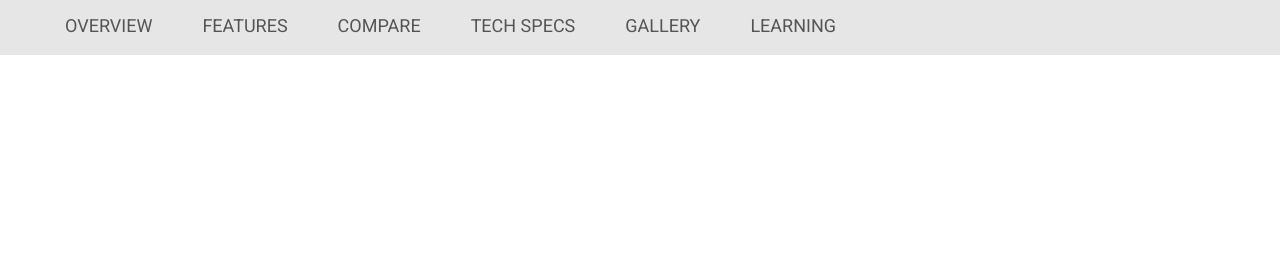
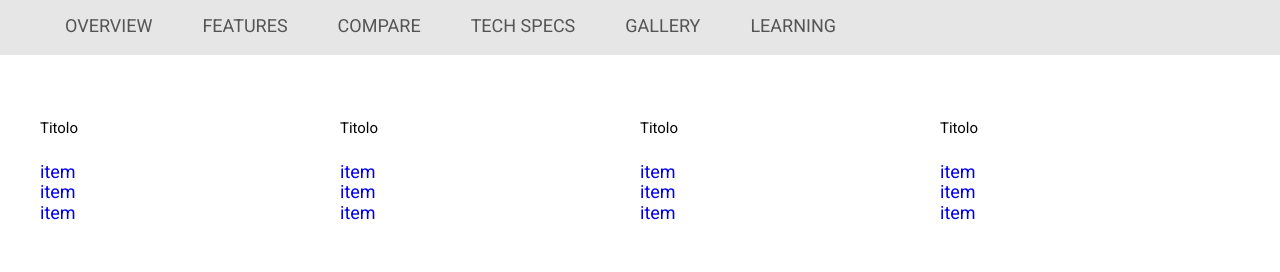
Before and after one commit to ValerioFarina/sass-painter, a website: page index.html in a window 1280 px wide. Shown: the part 670-942 px from the top of the page. Before the commit the page ends 800 px from the top, so only its background shows below. Drawn offline with Linux system fonts and the light colour scheme.

Commit message:
Creata struttura base per i menu del footer

```diff
--- a/index.html
+++ b/index.html
@@ -241,5 +241,111 @@
                 </div>
             </nav>
         </header>
+
+        <main>
+
+        </main>
+
+        <footer>
+            <div id="footer-menus">
+                <div class="container">
+                    <div class="footer-menu float-left">
+                        <h5>
+                            Titolo
+                        </h5>
+                        <ul>
+                            <li>
+                                <a href="#">
+                                    item
+                                </a>
+                            </li>
+                            <li>
+                                <a href="#">
+                                    item
+                                </a>
+                            </li>
+                            <li>
+                                <a href="#">
+                                    item
+                                </a>
+                            </li>
+                        </ul>
+                    </div>
+
+                    <div class="footer-menu float-left">
+                        <h5>
+                            Titolo
+                        </h5>
+                        <ul>
+                            <li>
+                                <a href="#">
+                                    item
+                                </a>
+                            </li>
+                            <li>
+                                <a href="#">
+                                    item
+                                </a>
+                            </li>
+                            <li>
+                                <a href="#">
+                                    item
+                                </a>
+                            </li>
+                        </ul>
+                    </div>
+
+                    <div class="footer-menu float-left">
+                        <h5>
+                            Titolo
+                        </h5>
+                        <ul>
+                            <li>
+                                <a href="#">
+                                    item
+                                </a>
+                            </li>
+                            <li>
+                                <a href="#">
+                                    item
+                                </a>
+                            </li>
+                            <li>
+                                <a href="#">
+                                    item
+                                </a>
+                            </li>
+                        </ul>
+                    </div>
+
+                    <div class="footer-menu float-left">
+                        <h5>
+                            Titolo
+                        </h5>
+                        <ul>
+                            <li>
+                                <a href="#">
+                                    item
+                                </a>
+                            </li>
+                            <li>
+                                <a href="#">
+                                    item
+                                </a>
+                            </li>
+                            <li>
+                                <a href="#">
+                                    item
+                                </a>
+                            </li>
+                        </ul>
+                    </div>
+
+                    <div class="icons">
+
+                    </div>
+                </div>
+            </div>
+        </footer>
     </body>
 </html>
--- a/src/partials/_common.scss
+++ b/src/partials/_common.scss
@@ -5,6 +5,15 @@ body {
 
 h1, h2, h3, h4, h5, h6 {
     font-weight: 400;
+}
+
+ul {
+    list-style-type: none;
+    padding: 0;
+}
+
+a {
+    text-decoration: none;
 }
 
 .container {
--- a/src/partials/_footer.scss
+++ b/src/partials/_footer.scss
@@ -0,0 +1,7 @@
+#footer-menus {
+    padding: $top-spacing/2 0 $bottom-spacing/2 0;
+
+    .footer-menu {
+        width: calc(100% / 4);
+    }
+}
--- a/src/partials/_header.scss
+++ b/src/partials/_header.scss
@@ -1,14 +1,5 @@
 header {
-    ul {
-        list-style-type: none;
-        padding: 0;
-    }
-
     nav {
-        a {
-            text-decoration: none;
-        }
-
         ul {
             margin: 0;
         }
--- a/src/partials/_variables.scss
+++ b/src/partials/_variables.scss
@@ -2,3 +2,5 @@ $brand-primary : rgb(255, 255, 255);
 $brand-secondary : rgb(51, 51, 51);
 $font-family : 'Roboto', sans-serif;
 $font-size : 18px;
+$top-spacing : 80px;
+$bottom-spacing : 60px;
```
Also changed, not shown: dist/app.css.
